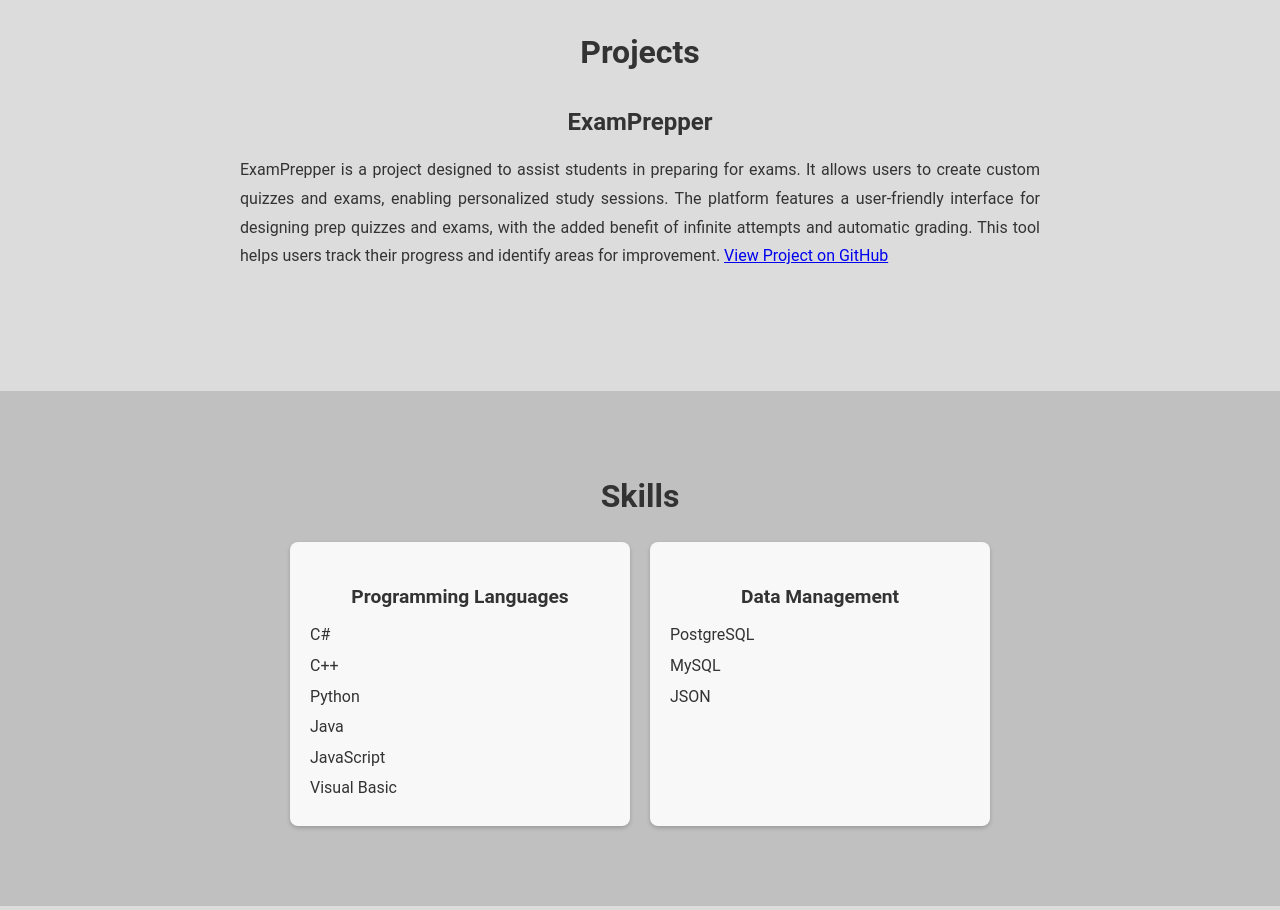
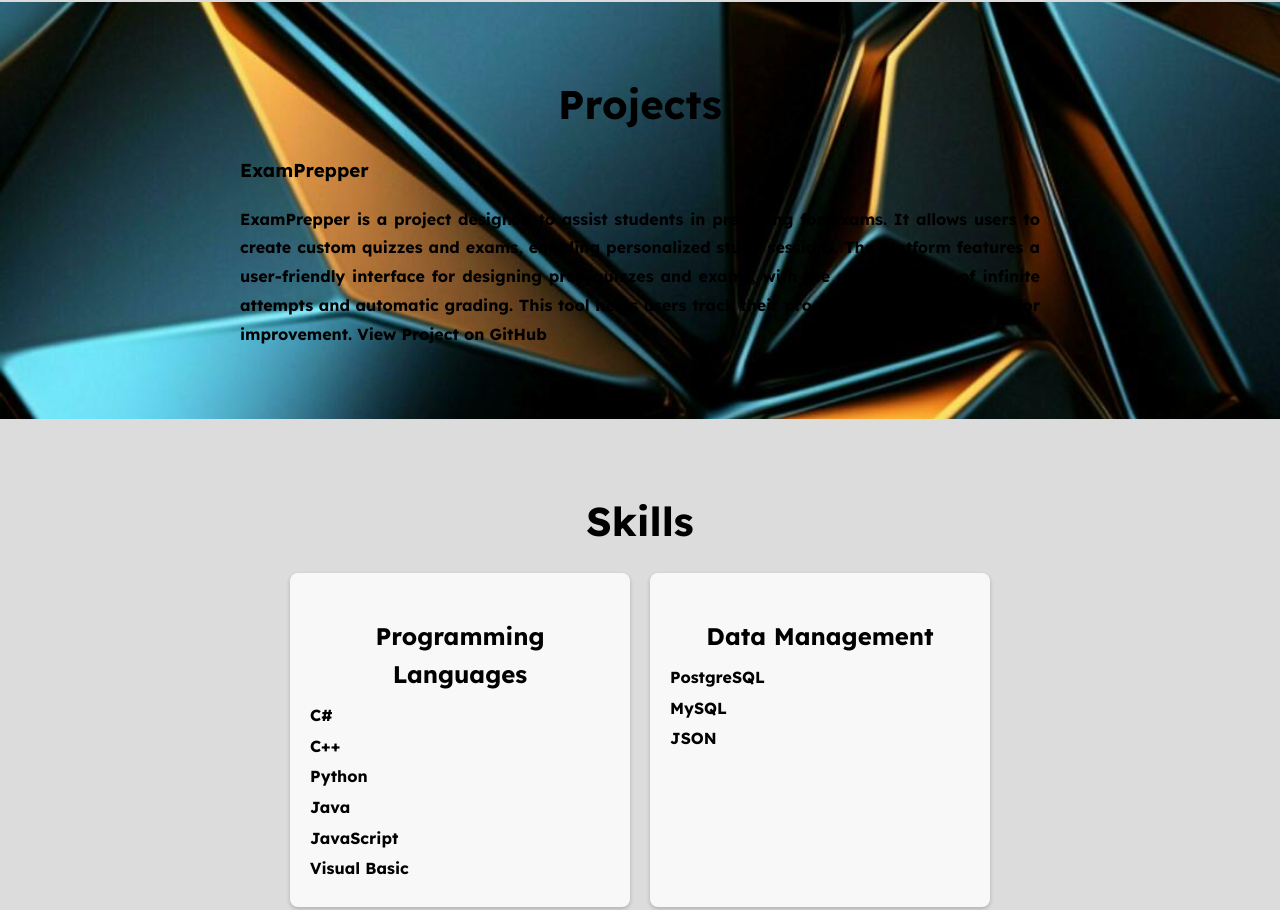
Before and after one commit to RoyaleNite/waldre-roos.github.io, a plain HTML site: page home.html in a window 1280 px wide. Shown: the part 1336-2246 px from the top of the page. Drawn offline with Linux system fonts and the light colour scheme.

Commit message:
Added Parallax effect when scrolling and minor changes to the css font color, size and type

```diff
--- a/home.html
+++ b/home.html
@@ -5,8 +5,15 @@
   <meta name="viewport" content="width=device-width, initial-scale=1.0">
   <title>Waldre' Roos - Portfolio</title>
   <link rel="stylesheet" href="styling.css">
+  <!-- Include Lexend font -->
+  <link rel="stylesheet" href="https://fonts.googleapis.com/css2?family=Lexend:wght@400;700&display=swap">
 </head>
 <body>
+  <div class="parallax">
+    <div class="parallax__layer parallax__layer--base">
+      <!-- Background Layer -->
+    </div>
+    <div class="parallax__layer parallax__layer--content">
       <header>
         <nav>
           <ul>
@@ -19,8 +26,10 @@
         </nav>
       </header>
 
-  <section id="about">
+      <section id="about" class="section">
+        <div class="section-content">
           <h2>About Me</h2>
+          <div class="about-content">
             <p>
               I am Waldre' Roos, a passionate and driven individual currently in my third year at North West University,
               where I am pursuing a Bachelor's degree in Information Technology. My academic journey has been a thrilling
@@ -31,17 +40,21 @@
               Alongside my studies, I have the privilege of working full-time as a junior software developer at Labserve Analytical Services.
               This role has been an invaluable opportunity to apply my theoretical knowledge in real-world scenarios,
               tackling complex challenges and contributing to meaningful projects. At Labserve, I've honed my skills in
-       various programming languages and technologies, including C#, C++, PostgreSQL, MySQL, Python, Java, Visual Basic, and JavaScript.
+              various programming languages and technologies, including C#, PostgreSQL, MySQL, Python, Visual Basic, and JavaScript.
             </p>
             <p>
               Balancing my academic and professional commitments has been both challenging and rewarding. It has sharpened my time
               management and problem-solving abilities, while also fostering a deep sense of commitment and resilience. I am passionate
               about leveraging technology to create impactful solutions and am always eager to learn and grow in this dynamic field.
             </p>
+          </div>
+        </div>
       </section>
 
-  <section id="resume">
+      <section id="resume" class="section gray-section">
+        <div class="section-content">
           <h2>Resume | Curriculum Vitae</h2>
+          <div class="resume-content">
             <p>
               As a dedicated IT student and junior software developer, I have accumulated a wealth of experience and skills through both my
               academic pursuits and professional role. This section provides a comprehensive overview of my educational background, professional
@@ -58,19 +71,26 @@
                 </ul>
               </li>
             </ul>
+          </div>
+        </div>
       </section>
 
-  <section id="projects">
+      <section id="projects" class="section">
+        <div class="section-content">
           <h2>Projects</h2>
+          <div class="projects-content">
             <div class="project-item">
               <h3>ExamPrepper</h3>
               <p>
                 ExamPrepper is a project designed to assist students in preparing for exams. It allows users to create custom quizzes and exams, enabling personalized study sessions. The platform features a user-friendly interface for designing prep quizzes and exams, with the added benefit of infinite attempts and automatic grading. This tool helps users track their progress and identify areas for improvement. <a href="https://github.com/RoyaleNite/ExamPrepper">View Project on GitHub</a>
               </p>
             </div>
+          </div>
+        </div>
       </section>
 
-  <section id="skills">
+      <section id="skills" class="section gray-section">
+        <div class="section-content">
           <h2>Skills</h2>
           <div class="skills-container">
             <div class="skill-item">
@@ -93,15 +113,20 @@
               </ul>
             </div>
           </div>
+        </div>
       </section>
 
-  <section id="contact">
+      <section id="contact" class="section">
+        <div class="section-content">
           <h2>Contact Information</h2>
           <p>
             Phone: 082 427 4885<br>
             Email: <a href="mailto:waldre.d.roos@gmail.com">waldre.d.roos@gmail.com</a>
           </p>
+        </div>
       </section>
+    </div>
+  </div>
 
   <footer>
     <div class="footer-content">
@@ -109,6 +134,13 @@
     </div>
   </footer>
 
-  <script src="scripts.js"></script>
+  <!-- Optional JavaScript -->
+  <script>
+    window.addEventListener('scroll', function() {
+      const parallax = document.querySelector('.parallax__layer--base');
+      const scrollPosition = window.scrollY;
+      parallax.style.transform = `translateY(${scrollPosition * 0.5}px)`;
+    });
+  </script>
 </body>
 </html>
--- a/styling.css
+++ b/styling.css
@@ -1,31 +1,51 @@
-/* styling.css */
-
-/* General Styles */
 body {
-  font-family: 'Roboto', sans-serif; /* Use the imported font */
+  font-family: 'Lexend', sans-serif;
+  font-weight: 700;
   margin: 0;
   padding: 0;
-  color: #333;
+  color: #000;
   line-height: 1.6;
+  overflow-x: hidden;
 }
 
-/* Header Styling */
+.parallax {
+  position: relative;
+  overflow: hidden;
+}
+
+.parallax__group {
+  position: relative;
+  height: 100vh;
+}
+
+.parallax__layer--base {
+  position: absolute;
+  top: 0;
+  left: 0;
+  width: 100%;
+  height: 100%;
+  background: url('test.jpg') no-repeat center center fixed;
+  background-size: cover;
+  transform: translateZ(-1px) scale(1.5);
+  z-index: -1;
+}
+
 header {
   position: fixed;
   top: 0;
   width: 100%;
-  background-color: #222; /* Darker background for better contrast */
+  background-color: #222;
   color: #fff;
   z-index: 1000;
-  box-shadow: 0 2px 4px rgba(0, 0, 0, 0.2); /* Subtle shadow for depth */
+  box-shadow: 0 2px 4px rgba(0, 0, 0, 0.2);
 }
 
 nav {
   display: flex;
   justify-content: center;
   align-items: center;
-  padding: 15px 20px; /* Adjusted padding for a thicker navbar */
-  background-color: #222; /* Consistent with the header */
+  padding: 15px 20px;
+  background-color: #222;
 }
 
 nav ul {
@@ -33,127 +53,135 @@
   margin: 0;
   padding: 0;
   display: flex;
-  align-items: center; /* Ensure items are centered vertically */
+  align-items: center;
 }
 
 nav ul li {
-  position: relative; /* For positioning the separator */
-  margin: 0; /* Remove default margin */
+  position: relative;
+  margin: 0;
 }
 
 nav ul li a {
   text-decoration: none;
-  color: #fff; /* Default text color */
-  font-weight: 700; /* Bolder font weight for better readability */
-  padding: 10px 20px; /* Increased padding for larger clickable area */
-  transition: color 0.3s; /* Smooth transition for text color */
-  border-radius: 5px; /* Rounded corners */
-  font-size: 1em; /* Adjust font size for better balance */
-  display: inline-block; /* Ensure the links are displayed inline */
-  white-space: nowrap; /* Prevent text from wrapping */
+  color: #fff;
+  font-weight: 700;
+  padding: 10px 20px;
+  transition: color 0.3s;
+  border-radius: 5px;
+  font-size: 1em;
+  display: inline-block;
+  white-space: nowrap;
 }
 
 nav ul li a:hover,
 nav ul li a.active {
-  color: #ddd; /* Highlight text color on hover */
+  color: #ddd;
 }
 
-/* Section Styling */
-section {
-  padding: 80px 20px; /* Increased padding to accommodate the thicker navbar */
-  margin: 0; /* Ensure no extra margin is applied */
+.section {
+  padding: 70px 20px 50px;
+  color: #000;
+  position: relative;
 }
 
-section:nth-of-type(odd) {
-  background-color: #dcdcdc; /* Light gray background for odd sections */
+.gray-section {
+  background-color: #dcdcdc;
 }
 
-section:nth-of-type(even) {
-  background-color: #c0c0c0; /* Slightly darker gray background for even sections */
+.section-content {
+  max-width: 800px;
+  margin: 0 auto;
+  text-align: center;
 }
 
 h2 {
-  text-align: center; /* Center-align section headers */
-  margin: 0 0 20px 0; /* Space below heading */
-  font-weight: 700; /* Bolder headings */
-  font-size: 2em; /* Larger font size for headings */
-  color: #333; /* Ensure header color matches text */
-  border: none; /* Remove the underline */
+  margin: 0 0 20px 0;
+  font-weight: 700;
+  font-size: 2.5em;
+  color: #000;
 }
 
-/* Paragraph and List Styling */
 p {
-  text-align: justify; /* Justify text in paragraphs */
   margin: 0 auto;
-  max-width: 800px; /* Limit width for better readability */
-  line-height: 1.8; /* Increased line height for readability */
-  margin-bottom: 20px; /* Space between paragraphs */
+  line-height: 1.8;
+  margin-bottom: 20px;
+  text-align: justify;
+  color: #000;
+}
+
+.resume-content {
+  text-align: justify;
 }
 
 ul {
   padding-left: 0;
-  text-align: left; /* Align list items to the left */
   margin: 0 auto;
-  max-width: 800px; /* Limit width for better readability */
+  text-align: justify;
 }
 
 ul li {
-  margin-bottom: 10px; /* Space between list items */
+  margin-bottom: 10px;
+  color: #000;
+}
+
+.projects-content {
+  text-align: justify;
 }
 
 .project-item {
-  margin-bottom: 40px; /* Increased spacing between projects */
-  text-align: center; /* Center-align project description */
+  margin-bottom: 20px;
 }
 
-.project-item h3 {
-  font-weight: 700; /* Bolder project titles */
-  font-size: 1.5em; /* Larger font size for project titles */
-  margin-bottom: 15px; /* Space below project titles */
+.project-item a {
+  color: #000;
+  text-decoration: none;
+  font-weight: 700;
 }
 
-/* Skills Section Styling */
+.project-item a:hover {
+  text-decoration: underline;
+}
+
 .skills-container {
   display: flex;
   flex-wrap: wrap;
   justify-content: center;
-  gap: 20px; /* Space between skill items */
+  gap: 20px;
 }
 
 .skill-item {
-  background-color: #f8f8f8; /* Light background for skill items */
-  border-radius: 8px; /* Rounded corners */
-  box-shadow: 0 2px 4px rgba(0, 0, 0, 0.2); /* Subtle shadow for depth */
+  background-color: #f8f8f8;
+  border-radius: 8px;
+  box-shadow: 0 2px 4px rgba(0, 0, 0, 0.2);
   padding: 20px;
-  width: 300px; /* Fixed width for skill items */
-  text-align: center; /* Center-align text within skill items */
+  width: 300px;
+  text-align: center;
 }
 
 .skill-item h3 {
-  font-weight: 700; /* Bolder skill section titles */
-  font-size: 1.2em; /* Slightly larger font size for skill titles */
-  margin-bottom: 10px; /* Space below skill section titles */
+  font-weight: 700;
+  font-size: 1.5em;
+  margin-bottom: 10px;
+  color: #000;
 }
 
 .skill-item ul {
-  list-style-type: none; /* Remove default list styling */
+  list-style-type: none;
   padding: 0;
   margin: 0;
 }
 
 .skill-item ul li {
-  font-size: 1em; /* Adjust font size for list items */
-  margin-bottom: 5px; /* Space between list items */
+  font-size: 1em;
+  margin-bottom: 5px;
+  color: #000;
 }
 
-/* Footer Styling */
 footer {
-  background-color: #222; /* Dark background for footer */
+  background-color: #222;
   color: #fff;
-  text-align: center; /* Center-align text in the footer */
-  padding: 20px 0; /* Adjust padding for spacing */
-  position: relative;
-  margin-top: 10px; /* Ensure margin-top is as requested */
+  text-align: center;
+  padding: 20px 0;
   width: 100%;
 }
 
@@ -164,14 +192,13 @@
   height: 100%;
 }
 
-/* Responsive Design */
 @media (max-width: 768px) {
   nav ul {
     flex-direction: column;
-    align-items: flex-start; /* Align items to the start */
+    align-items: flex-start;
   }
 
   nav ul li {
-    margin-bottom: 10px; /* Space between nav items on mobile */
+    margin-bottom: 10px;
   }
 }
```
Also changed, not shown: Test.jpg (added), scipts.js (added). Lines whose indentation alone changed are shown as unchanged.
